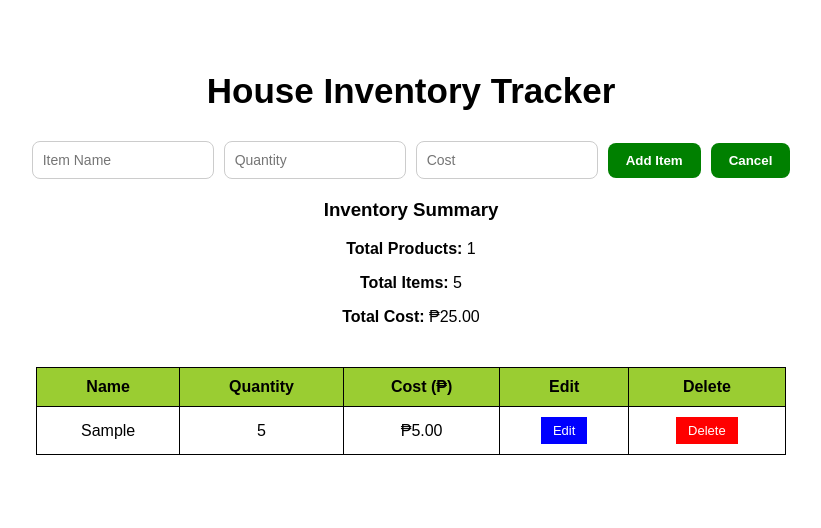
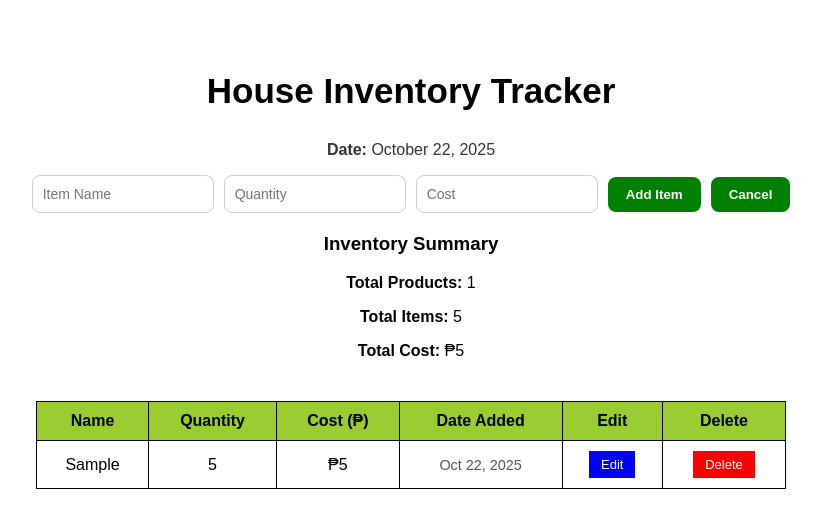
Before and after one commit to ellamaepacundo07-ctrl/inventory, a React (Vite) app: page / in a window 1280 px wide. Both pictures are taken after typing "Sample", "5", "5" into the empty fields and a click on the button "Add Item". Shown: the top 528 px of the page, without its empty margins (229-1050 px from the left). Built offline with nearby package versions, Linux system fonts and the light colour scheme.

Commit message:
total cost and date

```diff
--- a/src/App.css
+++ b/src/App.css
@@ -126,3 +126,12 @@ th {
   margin: 5px 0;
   font-size: 1rem;
 }
+.inventory-date {
+  margin-bottom: 15px;
+  font-size: 16px;
+  color: #333;
+}
+.inventory-list td:nth-child(4) {
+  color: #555;
+  font-size: 0.9em;
+}
--- a/src/App.jsx
+++ b/src/App.jsx
@@ -2,6 +2,7 @@ import React, { useState, useEffect } from "react";
 import InventoryForm from "./components/InventoryForm";
 import InventoryList from "./components/InventoryList";
 import InventorySummary from "./components/InventorySummary";
+import InventoryDate from "./components/InventoryDate";
 import "./App.css";
 
 function App() {
@@ -62,6 +63,8 @@ function App() {
     <div className="app-container">
       <h1>House Inventory Tracker</h1>
 
+      <InventoryDate />
+
       <InventoryForm
         onAddItem={handleAddItem}
         onUpdateItem={handleUpdateItem}
--- /dev/null
+++ b/src/components/InventoryDate.jsx
@@ -0,0 +1,20 @@
+import React from "react";
+
+export default function InventoryDate() {
+  const currentDate = new Date();
+
+  // Format as: October 26, 2025 (you can customize this)
+  const formattedDate = currentDate.toLocaleDateString("en-PH", {
+    year: "numeric",
+    month: "long",
+    day: "numeric",
+  });
+
+  return (
+    <div className="inventory-date">
+      <p>
+        <strong>Date:</strong> {formattedDate}
+      </p>
+    </div>
+  );
+}
--- a/src/components/InventoryForm.jsx
+++ b/src/components/InventoryForm.jsx
@@ -41,13 +41,19 @@ export default function InventoryForm({
       };
       onUpdateItem(updatedItem);
     } else {
-      // Add new item
       const newItem = {
         id: Date.now(),
         name,
         quantity: Number(quantity) || 0,
         cost: Number(cost) || 0,
+        dateAdded: new Date().toLocaleString("en-PH", {
+  year: "numeric",
+  month: "short",
+  day: "numeric",
+}),
+
       };
+
       onAddItem(newItem);
     }
 
--- a/src/components/InventoryList.jsx
+++ b/src/components/InventoryList.jsx
@@ -9,6 +9,7 @@ export default function InventoryList({ items, onEdit, onDelete }) {
             <th>Name</th>
             <th>Quantity</th>
             <th>Cost (₱)</th>
+            <th>Date Added</th>
             <th>Edit</th>
             <th>Delete</th>
           </tr>
@@ -24,12 +25,8 @@ export default function InventoryList({ items, onEdit, onDelete }) {
               <tr key={item.id}>
                 <td>{item.name}</td>
                 <td>{item.quantity}</td>
-                <td>
-                  ₱
-                  {Number(item.cost).toLocaleString("en-PH", {
-                    minimumFractionDigits: 2,
-                  })}
-                </td>
+                <td>₱{Number(item.cost).toLocaleString("en-PH", {})}</td>
+                <td>{item.dateAdded}</td>
                 <td>
                   <button className="edit-btn" onClick={() => onEdit(item)}>
                     Edit
--- a/src/components/InventorySummary.jsx
+++ b/src/components/InventorySummary.jsx
@@ -9,23 +9,30 @@ export default function InventorySummary({ items }) {
     );
   }
 
-  // Compute totals safely
-  const totalItems = items.reduce((sum, item) => sum + (Number(item.quantity) || 0), 0);
-  const totalCost = items.reduce((sum, item) => {
-    const qty = Number(item.quantity) || 0;
-    const cost = Number(item.cost) || 0;
-    return sum + qty * cost;
-  }, 0);
+  const totalItems = items.reduce(
+    (sum, item) => sum + (Number(item.quantity) || 0),
+    0
+  );
+
+  // "Cost" means total cost per item entry
+  const totalCost = items.reduce(
+    (sum, item) => sum + (Number(item.cost) || 0),
+    0
+  );
+
   const uniqueProducts = items.length;
 
   return (
     <div className="inventory-summary">
-      <h3> Inventory Summary</h3>
-      <p><strong>Total Products:</strong> {uniqueProducts}</p>
-      <p><strong>Total Items:</strong> {totalItems}</p>
+      <h3>Inventory Summary</h3>
       <p>
-        <strong>Total Cost:</strong>{" "}
-        ₱{totalCost.toLocaleString("en-PH", { minimumFractionDigits: 2 })}
+        <strong>Total Products:</strong> {uniqueProducts}
+      </p>
+      <p>
+        <strong>Total Items:</strong> {totalItems}
+      </p>
+      <p>
+        <strong>Total Cost:</strong> ₱{totalCost.toLocaleString("en-PH")}
       </p>
     </div>
   );
```
